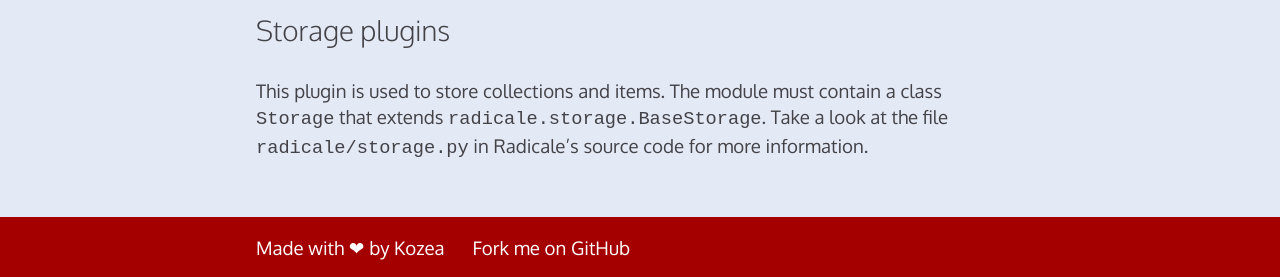
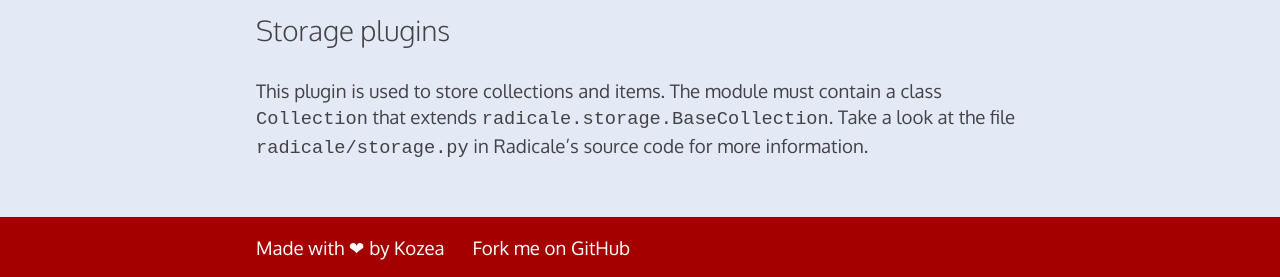
Before and after one commit to Kozea/Radicale, a Jekyll site: the page built from plugins.md, in a window 1280 px wide. Shown: the part 1773-2050 px from the top of the page. Built offline with Jekyll 4.4.1, drawn with Linux system fonts in a browser that asks for light colours.

Commit message:
Fix class names

```diff
--- a/plugins.md
+++ b/plugins.md
@@ -64,6 +64,6 @@ Radicale's source code for more information.
 
 ## Storage plugins
 This plugin is used to store collections and items.
-The module must contain a class `Storage` that extends
-`radicale.storage.BaseStorage`. Take a look at the file `radicale/storage.py`
+The module must contain a class `Collection` that extends
+`radicale.storage.BaseCollection`. Take a look at the file `radicale/storage.py`
 in Radicale's source code for more information.
```
